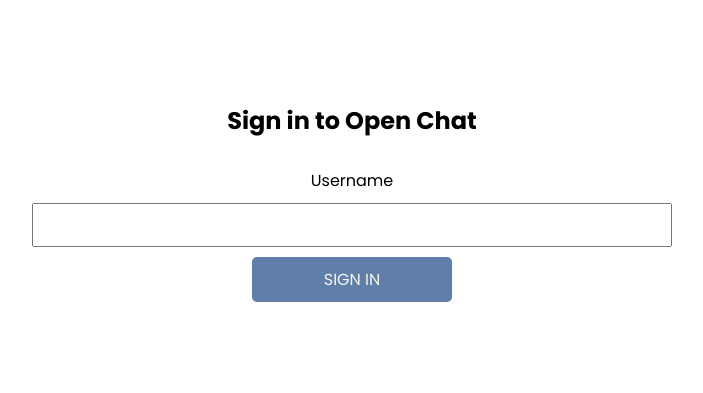
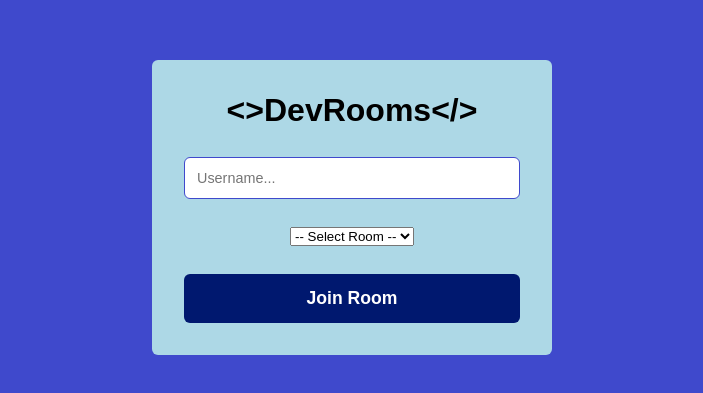
Before and after one commit to Prihantoedi/react-chat, a React (Create React App) app: page / in a window 1280 px wide. Shown: the part 193-586 px from the top of the page, without its empty margins (288-991 px from the left). Built offline with nearby package versions, Linux system fonts and the light colour scheme; no server answers.

Commit message:
modify the web pages

```diff
--- a/src/App.css
+++ b/src/App.css
@@ -1,38 +1,46 @@
-.App {
-  text-align: center;
+html * {
+  font-family: Arial;
+  box-sizing: border-box;
 }
-
-.App-logo {
-  height: 40vmin;
-  pointer-events: none;
+body {
+  margin: 0;
+  padding: 0;
+  overflow: hidden;
+  background: rgb(63, 73, 204);
 }
-
-@media (prefers-reduced-motion: no-preference) {
-  .App-logo {
-    animation: App-logo-spin infinite 20s linear;
-  }
+::-webkit-scrollbar {
+  width: 20px;
 }
-
-.App-header {
-  background-color: #282c34;
-  min-height: 100vh;
-  display: flex;
-  flex-direction: column;
-  align-items: center;
-  justify-content: center;
-  font-size: calc(10px + 2vmin);
-  color: white;
+::-webkit-scrollbar-track {
+  background-color: transparent;
 }
-
-.App-link {
-  color: #61dafb;
+::-webkit-scrollbar-thumb {
+  background-color: #d6dee1;
+  border-radius: 20px;
+  border: 6px solid transparent;
+  background-clip: content-box;
 }
-
-@keyframes App-logo-spin {
-  from {
-    transform: rotate(0deg);
-  }
-  to {
-    transform: rotate(360deg);
-  }
+::-webkit-scrollbar-thumb:hover {
+  background-color: #a8bbbf;
 }
+.btn {
+  padding: 14px 14px;
+  border-radius: 6px;
+  font-weight: bold;
+  font-size: 1.1rem;
+  cursor: pointer;
+  border: none;
+}
+.btn-outline {
+  color: rgb(153, 217, 234);
+  border: 1px solid rgb(153, 217, 234);
+  background: rgb(63, 73, 204);
+}
+.btn-primary {
+  background: rgb(153, 217, 234);
+  color: rgb(0, 24, 111);
+}
+.btn-secondary {
+  background: rgb(0, 24, 111);
+  color: #fff;
+}
--- a/src/App.js
+++ b/src/App.js
@@ -1,22 +1,39 @@
-import { BrowserRouter, Routes, Route } from 'react-router-dom';
-import Home from './components/Home';
+import './App.css';
+import { useState } from 'react';
+import { BrowserRouter as Router, Routes, Route } from 'react-router-dom';
+// import Home from './components/Home';
+import Home from './pages/home';
 import ChatPage from './components/ChatPage';
-import socketIO from 'socket.io-client';
+import io from 'socket.io-client';
 
-const socket = socketIO.connect('http://localhost:4000');
+const socket = io.connect('http://localhost:4000');
 
 function App() {
 
+  const [username, setUsername] = useState('');
+  const [room, setRoom] = useState('');
+
   return (
 
-    <BrowserRouter>
-      <div>
+    <Router>
+      <div className='App'>
         <Routes>
-          <Route exact path="/" element={<Home socket={socket} />}></Route>
-          <Route exact path="/chat" element={<ChatPage socket={socket} />}></Route>
+          <Route exact path="/"
+            element={
+            <Home
+              username={username}
+              setUsername={setUsername}
+              room={room}
+              setRoom={setRoom}
+              socket={socket}
+             />
+             }
+            >
+          </Route>
+
         </Routes>
       </div>
-    </BrowserRouter>
+    </Router>
 
   );
 }
--- a/src/components/ChatFooter.js
+++ b/src/components/ChatFooter.js
@@ -1,12 +1,21 @@
 import React, { useState } from 'react'
 
-const ChatFooter = () => {
+const ChatFooter = ({socket}) => {
 
     const [message, setMessage] = useState('');
 
     const handleSendMessage = (e) => {
         e.preventDefault();
-        console.log( { userName : localStorage.getItem('userName'), message });
+        if(message.trim() && localStorage.getItem('userName')){
+            console.log('i clicked this');
+            socket.emit('message', {
+                text: message,
+                name: localStorage.getItem('userName'),
+                id: `${socket.id}${Math.random()}`,
+                socketID: socket.id,
+            });
+        }
+
         setMessage('');
     }
   return (
--- /dev/null
+++ b/src/pages/home/index.js
@@ -0,0 +1,35 @@
+import styles from './styles.module.css';
+import { useNavigate } from 'react-router-dom';
+
+const Home = ({ username, setUsername, room, setRoom, socket}) => {
+    const navigate = useNavigate();
+
+    const joinRoom = () => {
+        if(room !== '' && username !== ''){
+            socket.emit('join_room', {username, room});
+        }
+
+        navigate('/chat', {replace: true});
+    }
+
+    return (
+        <div className={styles.container}>
+            <div className={styles.formContainer}>
+                <h1>{`<>DevRooms</>`}</h1>
+                <input className={styles.input} placeholder='Username...' onChange={(e) => setUsername(e.target.value)} />
+
+                <select className='{styles.input}' onChange={ (e) => setRoom(e.target.value)}>
+                    <option>-- Select Room --</option>
+                    <option value='javascript'>Javascript</option>
+                    <option value='node'>Node</option>
+                    <option value='express'>Express</option>
+                    <option value='react'>React</option>
+                </select>
+
+                <button className='btn btn-secondary' style={{ width: '100%' }} onClick={joinRoom}>Join Room</button>
+            </div>
+        </div>
+    );
+};
+
+export default Home;
--- /dev/null
+++ b/src/pages/home/styles.module.css
@@ -0,0 +1,29 @@
+.container {
+    height: 100vh;
+    width: 100%;
+    display: flex;
+    justify-content: center;
+    align-items: center;
+    background: rgb(63, 73, 204);
+  }
+  .formContainer {
+    width: 400px;
+    margin: 0 auto 0 auto;
+    padding: 32px;
+    background: lightblue;
+    border-radius: 6px;
+    display: flex;
+    flex-direction: column;
+    align-items: center;
+    gap: 28px;
+  }
+  .input {
+    width: 100%;
+    padding: 12px;
+    border-radius: 6px;
+    border: 1px solid rgb(63, 73, 204);
+    font-size: 0.9rem;
+  }
+  .input option {
+    margin-top: 20px;
+  }
```
